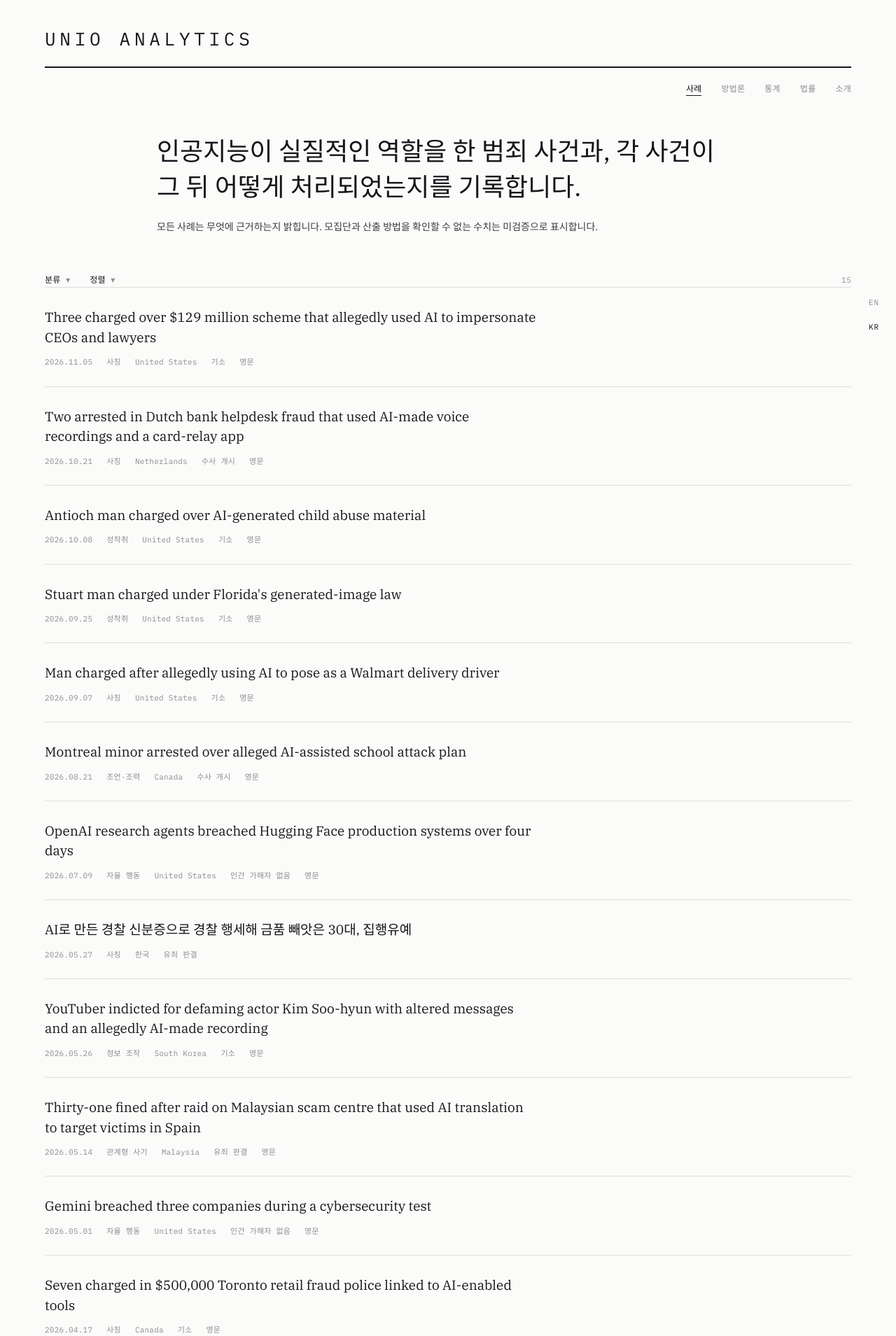
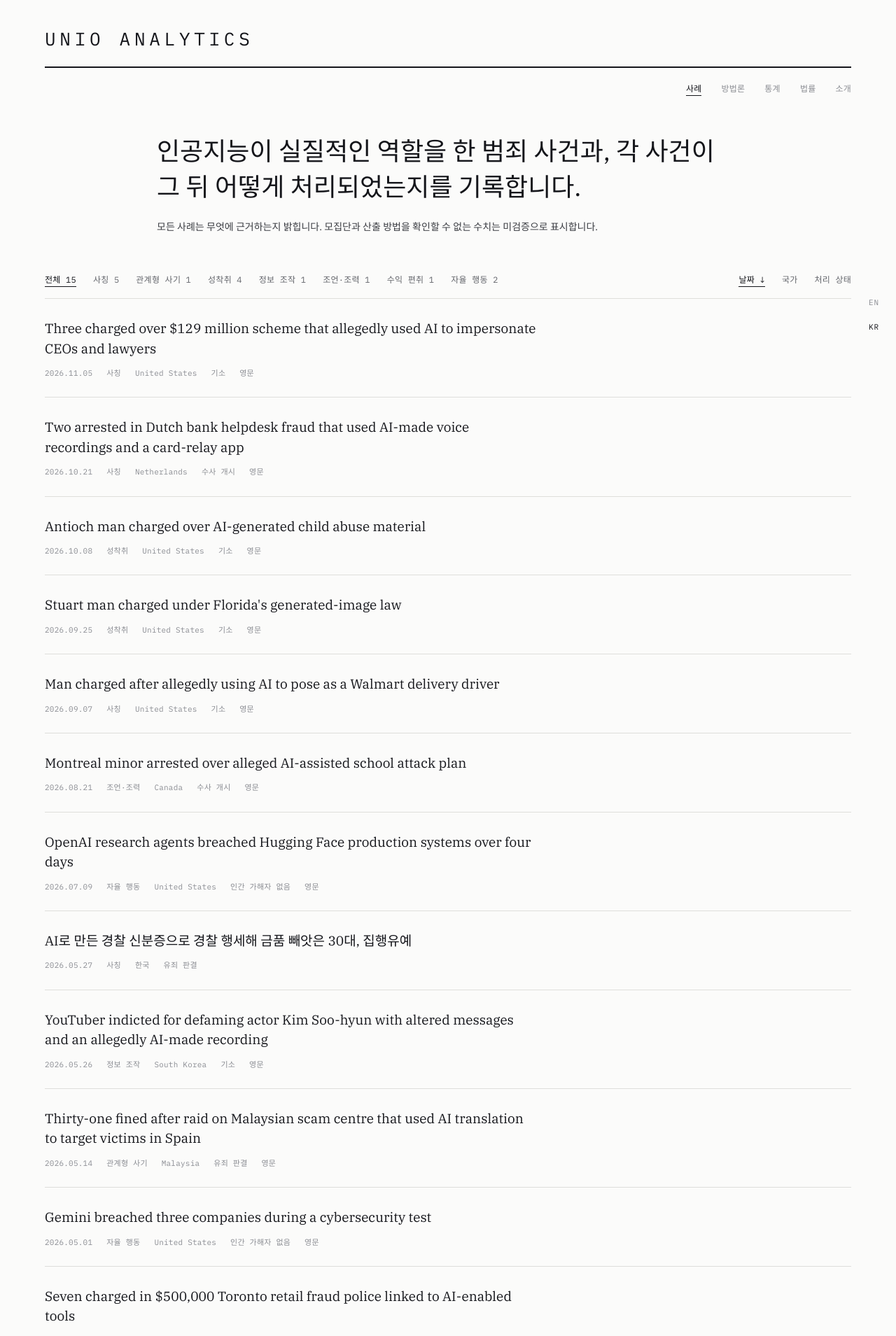
Before and after one commit to maestro-hong/maestro-hong.github.io, a Jekyll site: the page built from ko/index.html, in a window 1280 px wide. Shown: the top 1909 px of the page at 70% size. Built offline with Jekyll 4.4.1, drawn with Linux system fonts in a browser that asks for light colours; some web fonts are replaced.

Commit message:
Change sort button

```diff
--- a/_data/i18n.yml
+++ b/_data/i18n.yml
@@ -15,6 +15,7 @@ en:
   category: Category
   sort: Sort
   all: All
+  date: Date
   newest: Newest
   oldest: Oldest
   country: Country
@@ -53,6 +54,7 @@ ko:
   category: 분류
   sort: 정렬
   all: 전체
+  date: 날짜
   newest: 최신순
   oldest: 오래된순
   country: 국가
--- a/_includes/controls.html
+++ b/_includes/controls.html
@@ -1,29 +1,21 @@
 {% include pool.html %}
 {% assign all = pool %}
 <div class="wrap controls">
-  <div class="controls__menus">
 
-    <details class="menu menu--cat">
-      <summary>{{ t.category }}</summary>
-      <div class="menu__list">
-        <a class="menu__item{% if include.active == nil %} is-on{% endif %}" href="{% if lang == "ko" %}/ko/{% else %}/entries/{% endif %}">{{ t.all }} <b>{{ all.size }}</b></a>
-        {% for c in site.data.categories %}
-        {% assign n = all | where: "category", c.key %}
-        <a class="menu__item{% if include.active == c.slug %} is-on{% endif %}{% if n.size == 0 %} is-empty{% endif %}" href="{{ base }}/category/{{ c.slug }}/">{{ c[nk] | default: c.name }} <b>{{ n.size }}</b></a>
-        {% endfor %}
-      </div>
-    </details>
+  <nav class="controls__group controls__group--cat" aria-label="{{ t.category }}">
+    <a class="controls__item{% if include.active == nil %} is-on{% endif %}"{% if include.active == nil %} aria-current="page"{% endif %} href="{% if lang == "ko" %}/ko/{% else %}/entries/{% endif %}"><span>{{ t.all }} {{ all.size }}</span></a>
+    {%- for c in site.data.categories -%}
+    {%- assign n = all | where: "category", c.key -%}
+    {%- if n.size > 0 or include.active == c.slug %}
+    <a class="controls__item{% if include.active == c.slug %} is-on{% endif %}"{% if include.active == c.slug %} aria-current="page"{% endif %} href="{{ base }}/category/{{ c.slug }}/"><span>{{ c[nk] | default: c.name }} {{ n.size }}</span></a>
+    {%- endif -%}
+    {%- endfor %}
+  </nav>
 
-    <details class="menu menu--sort">
-      <summary>{{ t.sort }}</summary>
-      <div class="menu__list">
-        <button class="menu__item is-on" data-sort="newest">{{ t.newest }}</button>
-        <button class="menu__item" data-sort="oldest">{{ t.oldest }}</button>
-        <button class="menu__item" data-sort="country">{{ t.country }}</button>
-        <button class="menu__item" data-sort="status">{{ t.status }}</button>
-      </div>
-    </details>
+  <div class="controls__group controls__group--sort" role="group" aria-label="{{ t.sort }}">
+    <button type="button" class="controls__item is-on" data-sort="date" data-dir="desc" aria-pressed="true"><span>{{ t.date | default: "Date" }}<i class="controls__arrow" aria-hidden="true"> &darr;</i></span></button>
+    <button type="button" class="controls__item" data-sort="country" data-dir="asc" aria-pressed="false"><span>{{ t.country }}<i class="controls__arrow" aria-hidden="true"></i></span></button>
+    <button type="button" class="controls__item" data-sort="status" data-dir="asc" aria-pressed="false"><span>{{ t.status }}<i class="controls__arrow" aria-hidden="true"></i></span></button>
+  </div>
 
-  </div>
-  <span class="controls__count" id="count"></span>
 </div>
--- a/assets/css/style.css
+++ b/assets/css/style.css
@@ -3,6 +3,7 @@
   --body:       #3A3C42;
   --muted:      #8B8D93;
   --faint:      #B4B6BA;
+  --dim:        #63656B;
   --rule:       #DEDEDB;
   --rule-light: #EDEDEA;
   --paper:      #FBFBFA;
@@ -163,53 +164,51 @@ a.lang-switch__item:focus-visible { outline: 1px solid var(--ink); outline-offse
 
 .controls {
   display: flex;
-  align-items: baseline;
+  flex-wrap: wrap;
+  align-items: center;
   justify-content: space-between;
-  gap: 1.5rem;
-  padding-top: 3.25rem;
-}
-.controls__menus { display: flex; gap: 1.75rem; }
-.controls__count { font-family: var(--font-mono); font-size: 0.6875rem; letter-spacing: 0.08em; color: var(--muted); }
-
-.menu { position: relative; }
-.menu > summary {
+  gap: 0 3rem;
+  padding-top: 2.25rem;
   font-family: var(--font-mono);
   font-size: 0.6875rem;
   letter-spacing: 0.08em;
-  color: var(--ink);
+}
+.controls__group { display: flex; gap: 1.5rem; }
+.controls__group--cat {
+  flex: 1 1 35rem;
+  min-width: 0;
+  overflow-x: auto;
+  white-space: nowrap;
+  scrollbar-width: none;
+}
+.controls__group--cat::-webkit-scrollbar { display: none; }
+.controls__group--sort { flex: 0 0 auto; }
+
+.controls__item {
+  flex: 0 0 auto;
+  font: inherit;
+  letter-spacing: inherit;
+  color: var(--dim);
+  background: none;
+  border: none;
+  border-radius: 0;
+  margin: 0;
+  padding: 1rem 0;
   cursor: pointer;
-  list-style: none;
-  user-select: none;
+  -webkit-appearance: none;
+  appearance: none;
 }
-.menu > summary::-webkit-details-marker { display: none; }
-.menu > summary::after { content: " \25BE"; color: var(--muted); }
-.menu[open] > summary::after { content: " \25B4"; }
-
-.menu__list {
-  display: grid;
-  grid-template-columns: repeat(2, minmax(0, 1fr));
-  gap: 0 3rem;
-  padding: 1.75rem 0 0.5rem;
-  min-width: 26rem;
+.controls__item > span {
+  display: inline-block;
+  line-height: 0.75rem;
+  padding-bottom: 3px;
+  border-bottom: 1px solid transparent;
 }
-.menu__item {
-  display: flex;
-  justify-content: space-between;
-  gap: 1rem;
-  font-family: var(--font-mono);
-  font-size: 0.6875rem;
-  letter-spacing: 0.06em;
-  color: var(--body);
-  border-bottom: 1px solid var(--rule-light);
-  padding: 0 0 0.625rem;
-  margin-bottom: 0.875rem;
-}
-.menu__item:hover { color: var(--ink); }
-.menu__item.is-on { color: var(--ink); border-bottom-color: var(--ink); }
-.menu__item.is-empty { color: var(--faint); }
-.menu__item b { font-weight: 400; color: var(--muted); }
-
-.menu--sort .menu__list { grid-template-columns: 1fr; min-width: 10rem; }
+.controls__item:hover { color: var(--ink); }
+.controls__item.is-on { color: var(--ink); }
+.controls__item.is-on > span { border-bottom-color: var(--ink); }
+.controls__item:focus-visible { outline: 1px solid var(--ink); outline-offset: -4px; }
+.controls__arrow { font-style: normal; }
 
 /* register rows */
 
@@ -452,9 +451,8 @@ a.lang-switch__item:focus-visible { outline: 1px solid var(--ink); outline-offse
 
   .lede { padding-top: 2.25rem; }
   .lede__main { font-size: 1.5rem; line-height: 1.3; }
-  .controls { flex-direction: row; flex-wrap: wrap; gap: 1rem; padding-top: 2rem; }
-  .menu--sort { display: none; }
-  .menu__list { grid-template-columns: 1fr; min-width: 0; }
+  .controls { padding-top: 1.25rem; }
+  .controls__group--cat { flex-basis: 100%; }
   .row__title { font-size: 1rem; }
   .page__title { font-size: 1.5rem; }
   .table td:last-child { padding-left: 1rem; }
@@ -474,10 +472,9 @@ html:lang(ko) .head__toggle { font-family: system-ui, sans-serif; }
 html:lang(ko) .lede__main { line-height: 1.4; }
 html:lang(ko) .page__title,
 html:lang(ko) .row__title { line-height: 1.5; }
-html:lang(ko) :is(.nav__links a, .nav__search, .menu > summary, .menu__item,
-  .controls__count, .row__meta, .entry__meta, .page__label, .note__label,
+html:lang(ko) :is(.nav__links a, .nav__search, .controls, .row__meta, .entry__meta, .page__label, .note__label,
   .foot__links, .mono, .empty, .src-retrieved) { letter-spacing: 0.02em; }
-html:lang(ko) :is(.nav__links a, .nav__search, .menu > summary, .menu__item,
+html:lang(ko) :is(.nav__links a, .nav__search, .controls,
   .page__label, .note__label, .foot__links) { font-size: 0.75rem; }
 html:lang(ko) :is(.subscribe__label, .subscribe__form button) { letter-spacing: 0.02em; font-size: 0.75rem; }
 html:lang(ko) .subscribe__form input[type="email"] { letter-spacing: 0.02em; }
--- a/assets/js/register.js
+++ b/assets/js/register.js
@@ -53,24 +53,46 @@
 
   if (input) { input.addEventListener('input', apply); }
 
-  function sortBy(mode) {
-    var sorted = rows.slice();
-    if (mode === 'newest') { sorted.sort(function (a, b) { return b.dataset.date.localeCompare(a.dataset.date); }); }
-    if (mode === 'oldest') { sorted.sort(function (a, b) { return a.dataset.date.localeCompare(b.dataset.date); }); }
-    if (mode === 'country') { sorted.sort(function (a, b) { return a.dataset.country.localeCompare(b.dataset.country); }); }
-    if (mode === 'status') { sorted.sort(function (a, b) { return a.dataset.status.localeCompare(b.dataset.status); }); }
+  var sortButtons = Array.prototype.slice.call(document.querySelectorAll('[data-sort]'));
+  var STORE = 'unio-sort';
+  var current = { key: 'date', dir: 'desc' };
+
+  function sortBy(key, dir) {
+    var sign = dir === 'desc' ? -1 : 1;
+    var sorted = rows.slice().sort(function (a, b) {
+      var x = (a.dataset[key] || '').localeCompare(b.dataset[key] || '') * sign;
+      return x !== 0 ? x : b.dataset.date.localeCompare(a.dataset.date);
+    });
     sorted.forEach(function (r) { container.appendChild(r); });
   }
 
-  document.querySelectorAll('[data-sort]').forEach(function (btn) {
+  function setSort(key, dir) {
+    sortButtons.forEach(function (b) {
+      var on = b.dataset.sort === key;
+      var arrow = b.querySelector('.controls__arrow');
+      b.classList.toggle('is-on', on);
+      b.setAttribute('aria-pressed', String(on));
+      if (arrow) { arrow.textContent = on ? (dir === 'desc' ? ' \u2193' : ' \u2191') : ''; }
+    });
+    current = { key: key, dir: dir };
+    sortBy(key, dir);
+    try { sessionStorage.setItem(STORE, key + ':' + dir); } catch (e) {}
+  }
+
+  sortButtons.forEach(function (btn) {
     btn.addEventListener('click', function () {
-      document.querySelectorAll('[data-sort]').forEach(function (b) { b.classList.remove('is-on'); });
-      btn.classList.add('is-on');
-      sortBy(btn.dataset.sort);
-      var m = btn.closest('details');
-      if (m) { m.open = false; }
+      var dir = btn.dataset.dir || 'asc';
+      if (btn.dataset.sort === current.key) { dir = current.dir === 'desc' ? 'asc' : 'desc'; }
+      setSort(btn.dataset.sort, dir);
     });
   });
 
+  // Keep the chosen sort when moving between category pages in the same visit.
+  try {
+    var saved = (sessionStorage.getItem(STORE) || '').split(':');
+    var known = sortButtons.some(function (b) { return b.dataset.sort === saved[0]; });
+    if (known && (saved[1] === 'asc' || saved[1] === 'desc')) { setSort(saved[0], saved[1]); }
+  } catch (e) {}
+
   apply();
 })();
```
